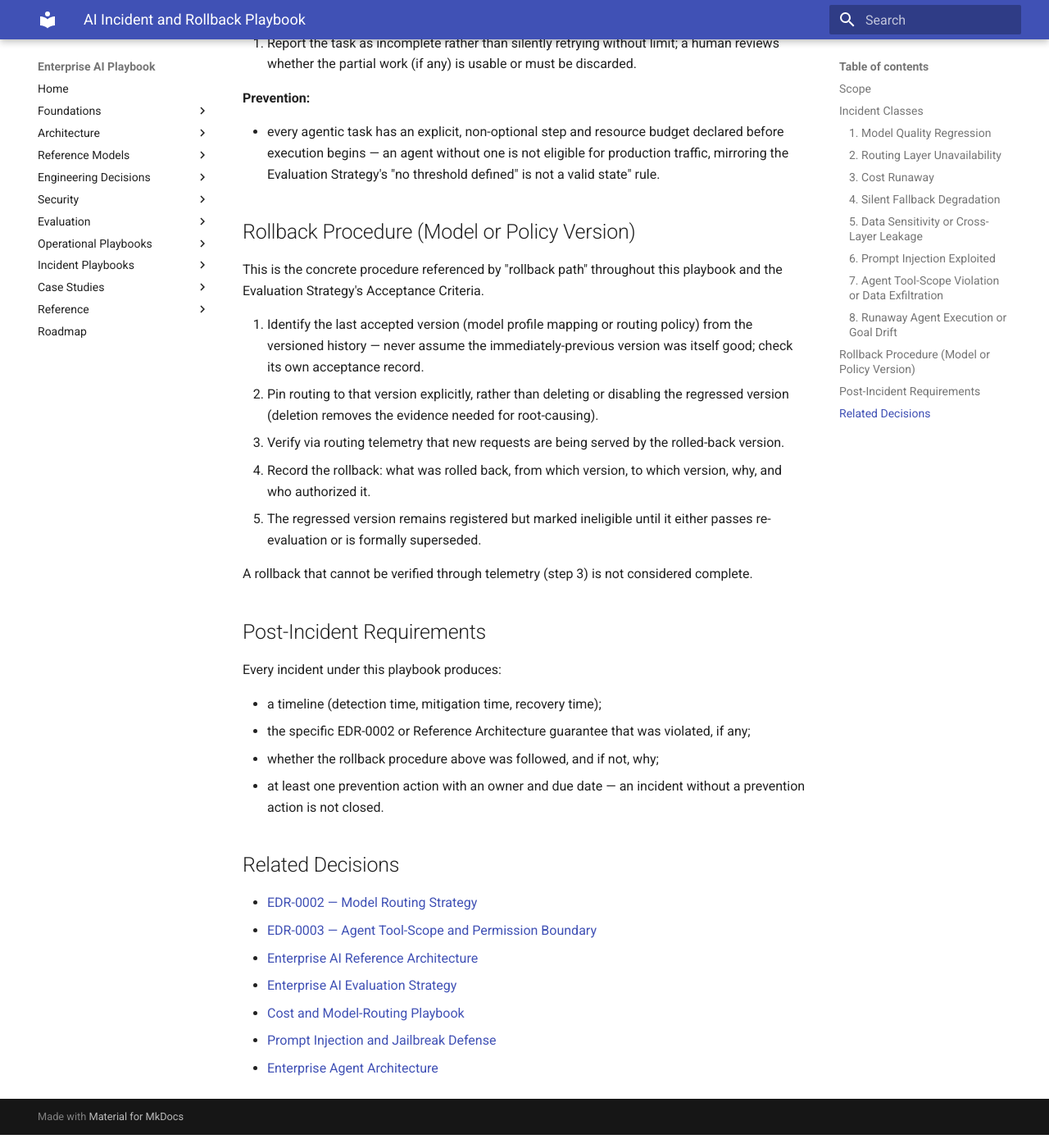
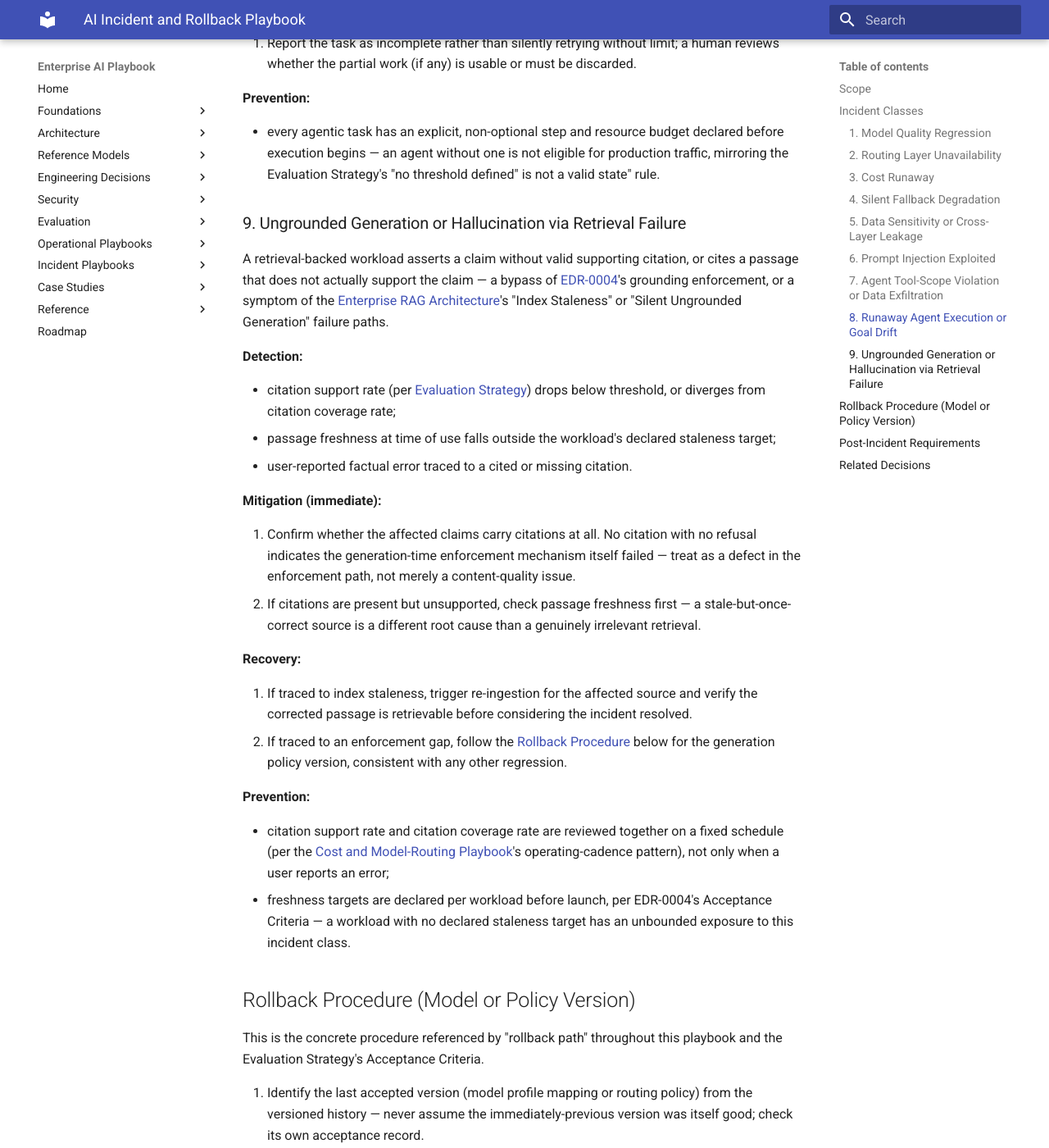
Before and after one commit to marquiano/enterprise-ai-playbook, an MkDocs documentation site: the page built from docs/incident-playbooks/AI_INCIDENT_AND_ROLLBACK_PLAYBOOK.md, in a window 1280 px wide and 1400 px high, scrolled down 6075 px. Shown: the whole window at 82% size. Built offline with MkDocs 1.6.1 and Material for MkDocs 9.7.7, drawn with Linux system fonts in a browser that asks for light colours; some of the changed text lies outside the part shown.

Commit message:
Add Ungrounded Generation/Retrieval Failure incident class
Ties to EDR-0004's grounding enforcement and the Enterprise RAG
Architecture's staleness and silent-ungrounded-generation failure
paths rather than duplicating them.

```diff
--- a/docs/incident-playbooks/AI_INCIDENT_AND_ROLLBACK_PLAYBOOK.md
+++ b/docs/incident-playbooks/AI_INCIDENT_AND_ROLLBACK_PLAYBOOK.md
@@ -190,6 +190,31 @@ An agentic workload's planning loop drifts from the original task intent or gets
 
 - every agentic task has an explicit, non-optional step and resource budget declared before execution begins — an agent without one is not eligible for production traffic, mirroring the Evaluation Strategy's "no threshold defined" is not a valid state" rule.
 
+### 9. Ungrounded Generation or Hallucination via Retrieval Failure
+
+A retrieval-backed workload asserts a claim without valid supporting citation, or cites a passage that does not actually support the claim — a bypass of [EDR-0004](../engineering-decisions/EDR-0004-RETRIEVAL-GROUNDING-AND-CITATION.md)'s grounding enforcement, or a symptom of the [Enterprise RAG Architecture](../reference-architectures/ENTERPRISE_RAG_ARCHITECTURE.md)'s "Index Staleness" or "Silent Ungrounded Generation" failure paths.
+
+**Detection:**
+
+- citation support rate (per [Evaluation Strategy](../evaluation/ENTERPRISE_AI_EVALUATION_STRATEGY.md)) drops below threshold, or diverges from citation coverage rate;
+- passage freshness at time of use falls outside the workload's declared staleness target;
+- user-reported factual error traced to a cited or missing citation.
+
+**Mitigation (immediate):**
+
+1. Confirm whether the affected claims carry citations at all. No citation with no refusal indicates the generation-time enforcement mechanism itself failed — treat as a defect in the enforcement path, not merely a content-quality issue.
+2. If citations are present but unsupported, check passage freshness first — a stale-but-once-correct source is a different root cause than a genuinely irrelevant retrieval.
+
+**Recovery:**
+
+3. If traced to index staleness, trigger re-ingestion for the affected source and verify the corrected passage is retrievable before considering the incident resolved.
+4. If traced to an enforcement gap, follow the [Rollback Procedure](#rollback-procedure-model-or-policy-version) below for the generation policy version, consistent with any other regression.
+
+**Prevention:**
+
+- citation support rate and citation coverage rate are reviewed together on a fixed schedule (per the [Cost and Model-Routing Playbook](../operational-playbooks/COST_AND_MODEL_ROUTING_PLAYBOOK.md)'s operating-cadence pattern), not only when a user reports an error;
+- freshness targets are declared per workload before launch, per EDR-0004's Acceptance Criteria — a workload with no declared staleness target has an unbounded exposure to this incident class.
+
 ## Rollback Procedure (Model or Policy Version)
 
 This is the concrete procedure referenced by "rollback path" throughout this playbook and the Evaluation Strategy's Acceptance Criteria.
@@ -220,3 +245,5 @@ Every incident under this playbook produces:
 - [Cost and Model-Routing Playbook](../operational-playbooks/COST_AND_MODEL_ROUTING_PLAYBOOK.md)
 - [Prompt Injection and Jailbreak Defense](../engineering-patterns/PROMPT_INJECTION_AND_JAILBREAK_DEFENSE.md)
 - [Enterprise Agent Architecture](../reference-architectures/ENTERPRISE_AGENT_ARCHITECTURE.md)
+- [EDR-0004 — Retrieval Grounding and Citation Enforcement](../engineering-decisions/EDR-0004-RETRIEVAL-GROUNDING-AND-CITATION.md)
+- [Enterprise RAG Architecture](../reference-architectures/ENTERPRISE_RAG_ARCHITECTURE.md)
```
